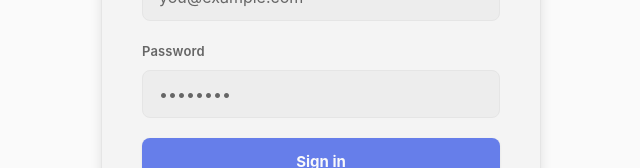
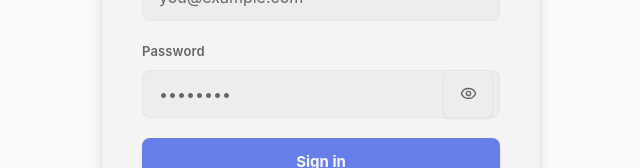
Before and after one commit to toibawani/Velora, a React (Create React App) app: page / in a window 1280 px wide. Both pictures are taken after a click on the button "Sign in". Shown: the part 344-512 px from the top of the page, without its empty margins (319-959 px from the left). Built offline with nearby package versions, Linux system fonts and the light colour scheme.

Commit message:
let returning learners verify passwords

```diff
--- a/src/screens/Login.js
+++ b/src/screens/Login.js
@@ -1,4 +1,5 @@
 import React, { useState } from 'react';
+import { Eye, EyeOff } from 'lucide-react';
 import '../styles/Auth.css';
 import { getErrorMessage } from '../utils/validation';
 
@@ -7,6 +8,7 @@ function Login({ setScreen, onLogin, showToast }) {
   const [emailError, setEmailError] = useState('');
   const [password, setPassword] = useState('');
   const [passwordError, setPasswordError] = useState('');
+  const [showPassword, setShowPassword] = useState(false);
 
   const handleEmailChange = (e) => {
     const value = e.target.value;
@@ -70,7 +72,7 @@ function Login({ setScreen, onLogin, showToast }) {
               id="login-password"
               name="password"
               autoComplete="current-password"
-              type="password"
+              type={showPassword ? 'text' : 'password'}
               placeholder="••••••••"
               value={password}
               onChange={handlePasswordChange}
@@ -78,6 +80,9 @@ function Login({ setScreen, onLogin, showToast }) {
               aria-describedby={passwordError ? 'login-password-error' : undefined}
               required
             />
+            <button type="button" className="password-toggle" onClick={() => setShowPassword((visible) => !visible)} aria-label={showPassword ? 'Hide password' : 'Show password'}>
+              {showPassword ? <EyeOff size={17} /> : <Eye size={17} />}
+            </button>
             {passwordError && (
               <span className="auth-field-error" id="login-password-error" style={{ color: '#E74C3C', fontSize: '0.78rem', marginTop: '4px', display: 'block' }}>
                 {passwordError}
```
